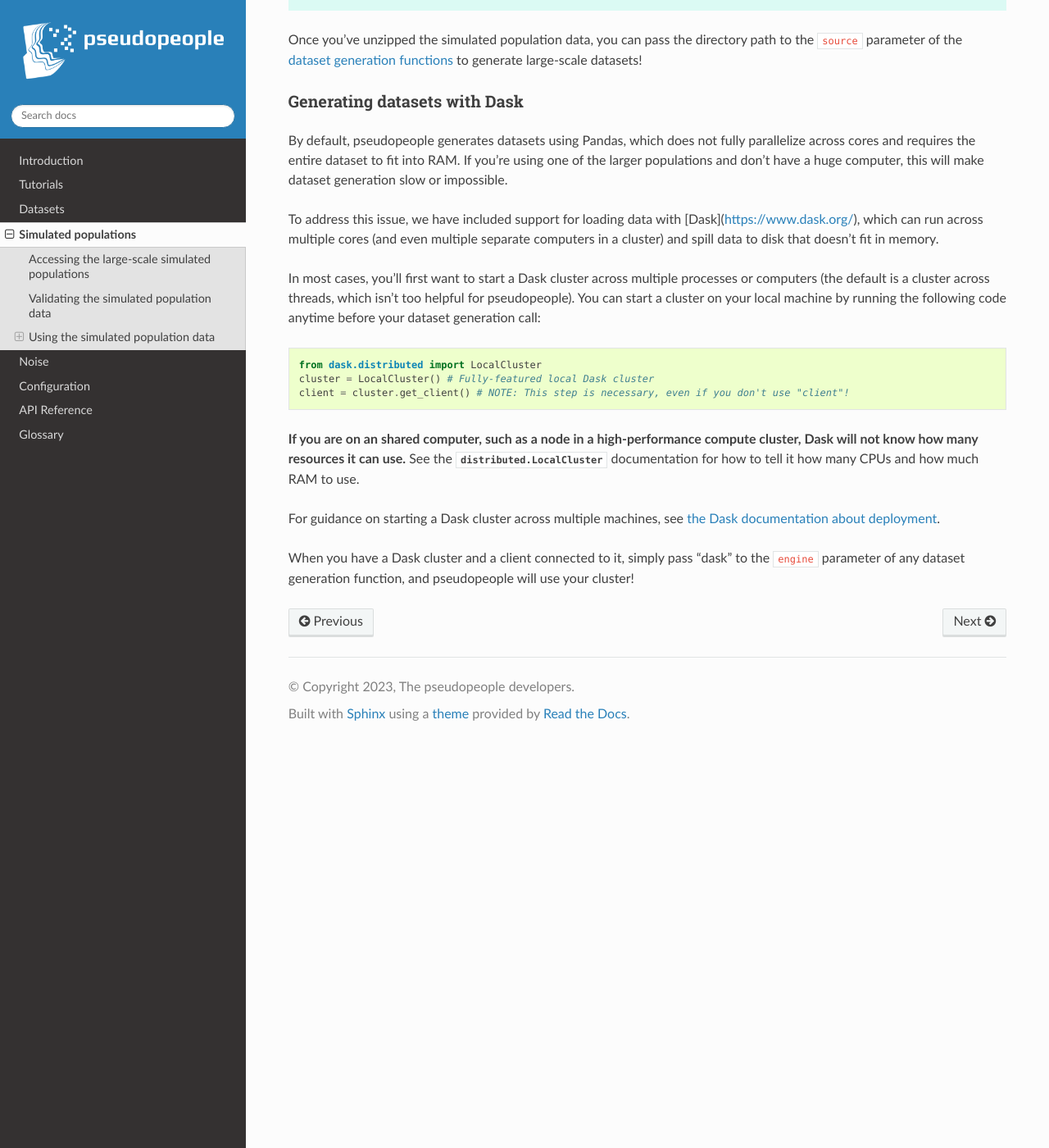
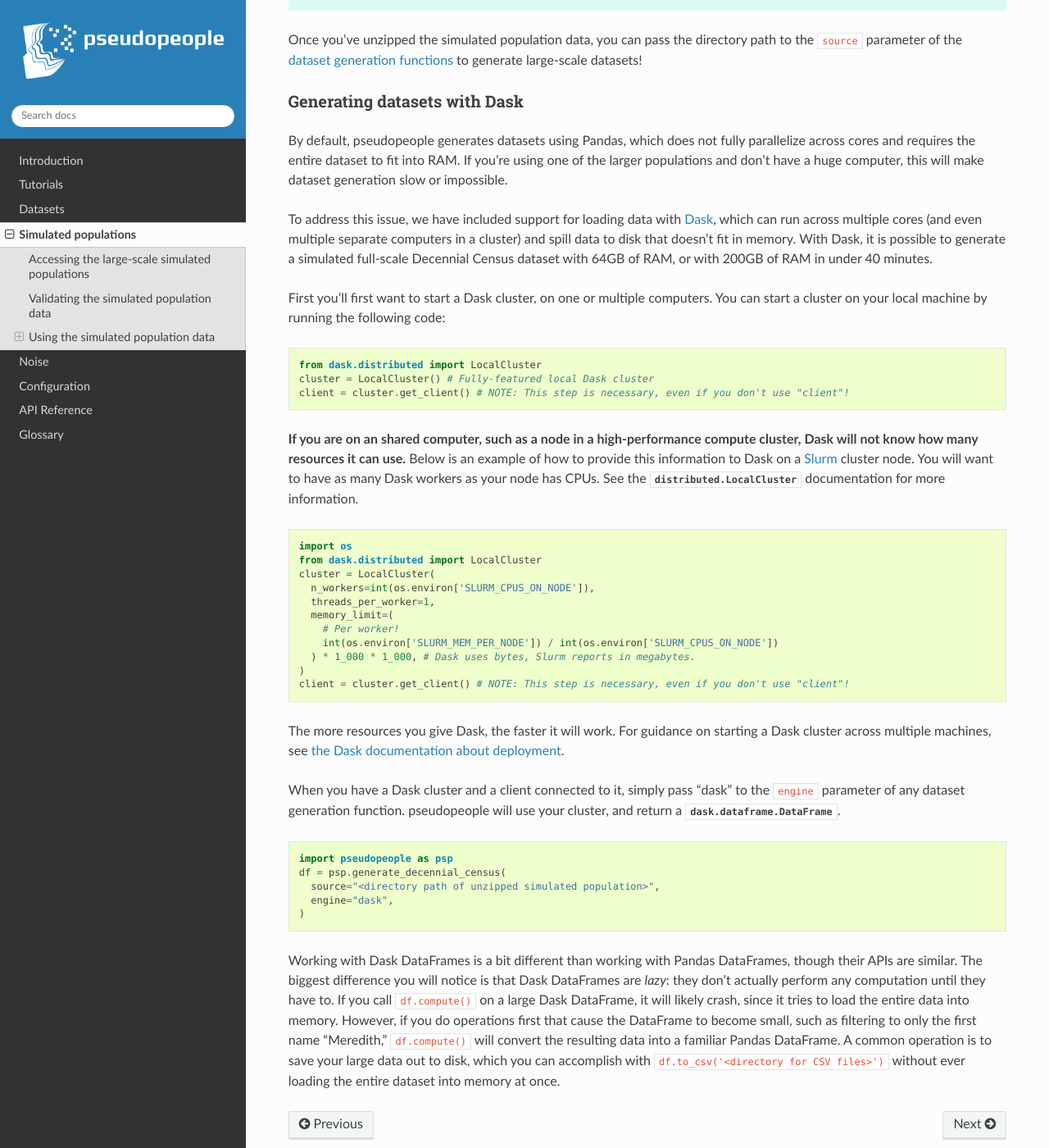
Before and after one commit to ihmeuw/pseudopeople, a Sphinx documentation site: the page built from docs/source/simulated_populations/index.rst, in a window 1280 px wide and 1400 px high, scrolled down 2398 px. Shown: the whole window at 82% size. Built offline with Sphinx 7.4.7 and the Read the Docs theme 2.0.0, drawn with Linux system fonts in a browser that asks for light colours; the version number could not be read and is left out.

Commit message:
Include Dask extras in requirements, expand docs

```diff
--- a/docs/source/simulated_populations/index.rst
+++ b/docs/source/simulated_populations/index.rst
@@ -146,14 +146,14 @@ across cores and requires the entire dataset to fit into RAM.
 If you're using one of the larger populations and don't have a huge computer, this
 will make dataset generation slow or impossible.
 
-To address this issue, we have included support for loading data with [Dask](https://www.dask.org/),
+To address this issue, we have included support for loading data with `Dask <https://www.dask.org/>`_,
 which can run across multiple cores (and even multiple separate computers in a cluster)
 and spill data to disk that doesn't fit in memory.
+With Dask, it is possible to generate a simulated full-scale Decennial Census dataset with
+64GB of RAM, or with 200GB of RAM in under 40 minutes.
 
-In most cases, you'll first want to start a Dask cluster across multiple processes or computers
-(the default is a cluster across threads, which isn't too helpful for pseudopeople).
-You can start a cluster on your local machine by running the following code anytime before
-your dataset generation call:
+First you'll first want to start a Dask cluster, on one or multiple computers.
+You can start a cluster on your local machine by running the following code:
 
 .. code-block:: python
 
@@ -163,12 +163,49 @@ your dataset generation call:
 
 **If you are on an shared computer, such as a node in a high-performance compute cluster,
 Dask will not know how many resources it can use.**
-See the :class:`distributed.LocalCluster` documentation for how to tell
-it how many CPUs and how much RAM to use.
+Below is an example of how to provide this information to Dask on a `Slurm <https://slurm.schedmd.com/>`_ cluster node.
+You will want to have as many Dask workers as your node has CPUs.
+See the :class:`distributed.LocalCluster` documentation for more information.
 
+.. code-block:: python
+
+  import os
+  from dask.distributed import LocalCluster
+  cluster = LocalCluster(
+    n_workers=int(os.environ['SLURM_CPUS_ON_NODE']),
+    threads_per_worker=1,
+    memory_limit=(
+      # Per worker!
+      int(os.environ['SLURM_MEM_PER_NODE']) / int(os.environ['SLURM_CPUS_ON_NODE'])
+    ) * 1_000 * 1_000, # Dask uses bytes, Slurm reports in megabytes.
+  )
+  client = cluster.get_client() # NOTE: This step is necessary, even if you don't use "client"!
+
+The more resources you give Dask, the faster it will work.
 For guidance on starting a Dask cluster across multiple machines, see `the Dask documentation
 about deployment <https://docs.dask.org/en/stable/deploying.html>`_.
 
 When you have a Dask cluster and a client connected to it,
-simply pass "dask" to the :code:`engine` parameter of any dataset generation function,
-and pseudopeople will use your cluster!
+simply pass "dask" to the :code:`engine` parameter of any dataset generation function.
+pseudopeople will use your cluster, and return a :class:`dask.dataframe.DataFrame`.
+
+.. code-block:: python
+
+  import pseudopeople as psp
+  df = psp.generate_decennial_census(
+    source="<directory path of unzipped simulated population>",
+    engine="dask",
+  )
+
+Working with Dask DataFrames is a bit different than working with Pandas DataFrames,
+though their APIs are similar.
+The biggest difference you will notice is that Dask DataFrames are *lazy*: they don't
+actually perform any computation until they have to.
+If you call :code:`df.compute()` on a large Dask DataFrame, it will likely crash,
+since it tries to load the entire data into memory.
+However, if you do operations first that cause the DataFrame to become small,
+such as filtering to only the first name "Meredith," :code:`df.compute()` will convert
+the resulting data into a familiar Pandas DataFrame.
+A common operation is to save your large data out to disk, which you can accomplish
+with :code:`df.to_csv('<directory for CSV files>')`
+without ever loading the entire dataset into memory at once.
--- a/setup.py
+++ b/setup.py
@@ -51,7 +51,7 @@ if __name__ == "__main__":
         "jupyter",
     ]
 
-    dask_requirements = ["dask"]
+    dask_requirements = ["dask[distributed,dataframe]"]
 
     test_requirements = [
         "pytest",
```
